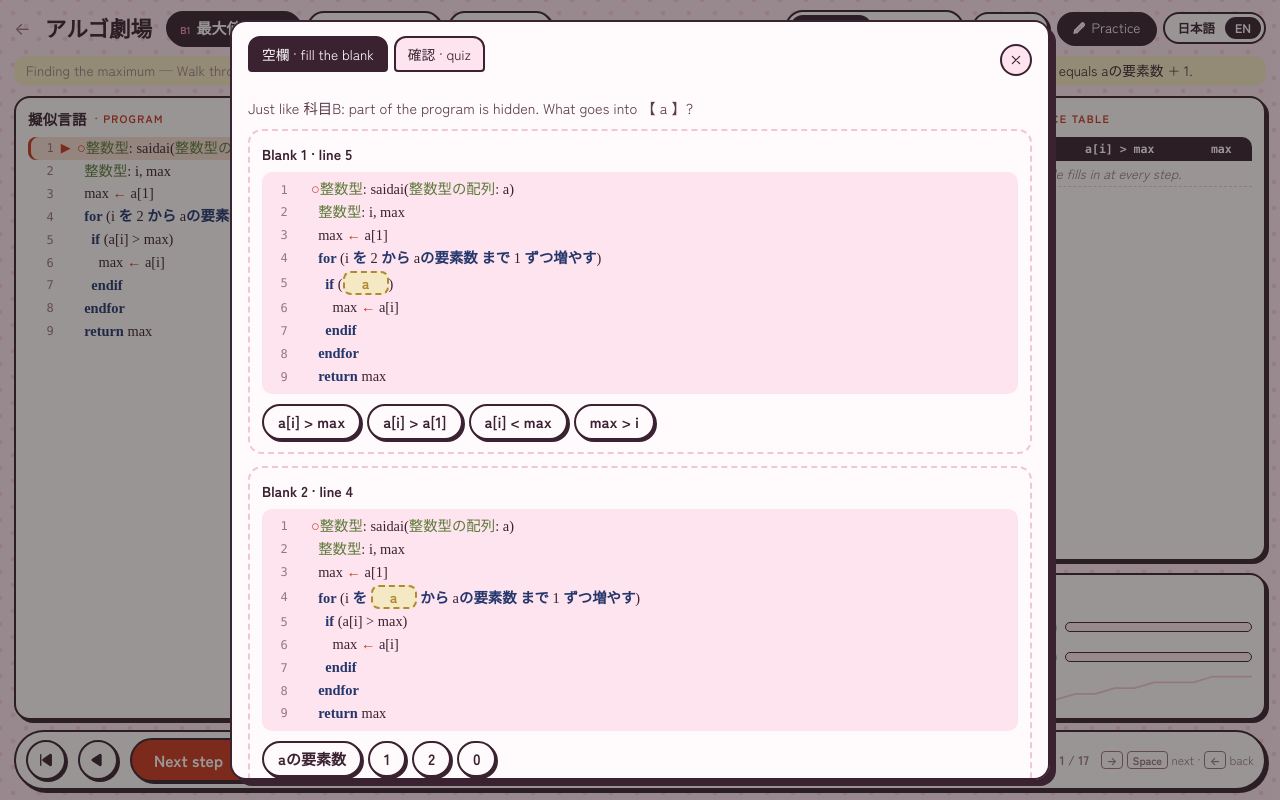
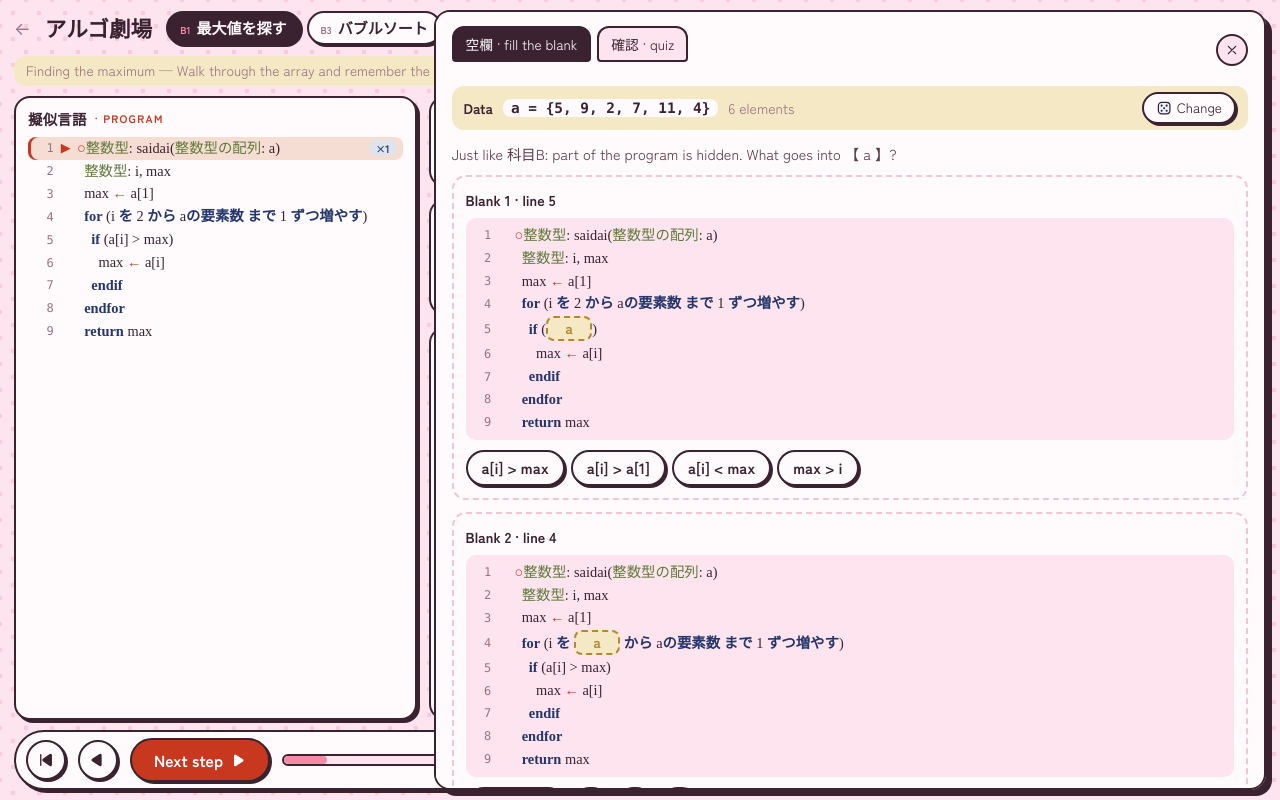
Before and after one commit to simondepussay/fe-etude, a plain HTML site: page web/algo/index.html in a window 1280 px wide. Both pictures are taken after a click on the button "Practice". Drawn offline with Linux system fonts and the light colour scheme; a web font is replaced by a local one.

Commit message:
アルゴ劇場 : exercices à côté du programme, mode jour forcé
Les questions demandent souvent de relire le programme ou les données :
la fenêtre d'exercices devient un panneau sur les deux tiers droits,
sans voile, qui laisse le 擬似言語 visible à gauche. En haut du
panneau, les données en cours (a, x, nombre d'éléments) et un bouton
pour les changer. Échap ou ✏️ le referment.

La page reste toujours en mode jour, même si le système est en sombre.

```diff
--- a/web/algo/algo.css
+++ b/web/algo/algo.css
@@ -32,7 +32,7 @@
 }
 
 * { box-sizing: border-box; }
-html { -webkit-text-size-adjust: 100%; }
+html { -webkit-text-size-adjust: 100%; color-scheme: light; }
 body { margin: 0; color: var(--ink); font: 15px/1.6 var(--ui);
   background: radial-gradient(var(--dot) 2.2px, transparent 2.6px) 0 0 / 26px 26px, radial-gradient(var(--dot) 2.2px, transparent 2.6px) 13px 13px / 26px 26px, var(--paper); }
 button, input, select { font: inherit; color: inherit; }
@@ -303,3 +303,11 @@ table.trace { border-collapse: separate; border-spacing: 0; width: 100%; font: .
 .amie-bulle .ico { width: 1.25em; height: 1.25em; margin-left: 3px; }
 .verdict .ico { margin: 0 2px; }
 :root[data-theme="dark"] .ico, .ico { color: inherit; }
+
+/* — panneau d'exercices : deux tiers droits, sans voile, le programme reste visible à gauche — */
+.fenetre.panneau { position: fixed; inset: 10px 14px 10px auto; margin: 0; width: calc(66.6vw - 20px); max-width: none; height: calc(100dvh - 20px); max-height: none; overflow: auto; z-index: 40; animation: glisse-g .3s cubic-bezier(.3, 1.3, .5, 1); }
+@keyframes glisse-g { from { transform: translateX(40px); opacity: 0; } }
+.exos-donnees { display: flex; flex-wrap: wrap; align-items: center; gap: 6px 10px; background: var(--kin-soft); border-radius: 12px; padding: 6px 12px; margin-bottom: 12px; font-size: .88rem; }
+.exos-donnees code { font: 700 .9rem var(--mono); background: var(--sheet); border-radius: 8px; padding: 1px 8px; }
+.exos-donnees .petit { margin-left: auto; }
+@media (max-width: 760px) { .fenetre.panneau { width: calc(100vw - 20px); } }
--- a/web/algo/fete.js
+++ b/web/algo/fete.js
@@ -18,7 +18,7 @@ function taille() { cv.width = innerWidth * devicePixelRatio; cv.height = innerH
 addEventListener("resize", taille); taille();
 
 /* Une <dialog> ouverte passe au-dessus de tout (top layer) : on s'y place pour rester visible. */
-function couche() { return document.querySelector("dialog[open]") || document.body; }
+function couche() { let d = null; try { d = document.querySelector("dialog:modal"); } catch {} return d || document.body; }
 function placer(el) { const c = couche(); if (el.parentNode !== c) c.appendChild(el); }
 
 function ajouter(x, y, n, force, haut) {
--- a/web/algo/index.html
+++ b/web/algo/index.html
@@ -1,5 +1,5 @@
 <!doctype html>
-<html lang="ja">
+<html lang="ja" data-theme="light">
 <head>
 <meta charset="utf-8">
 <meta name="viewport" content="width=device-width, initial-scale=1">
@@ -122,7 +122,7 @@
   <div id="donnees"></div>
 </dialog>
 
-<dialog id="d-exos" class="fenetre large">
+<dialog id="d-exos" class="fenetre panneau">
   <div class="fenetre-haut">
     <div class="onglets" id="onglets">
       <button data-onglet="blancs" data-t="o-blancs"></button>
@@ -130,6 +130,7 @@
     </div>
     <button class="fermer" data-fermer><svg class="ico"><use href="#i-croix"/></svg></button>
   </div>
+  <div id="exos-donnees" class="exos-donnees"></div>
   <div id="o-blancs" class="onglet"></div>
   <div id="o-qcm" class="onglet"></div>
 </dialog>
--- a/web/algo/moteur.js
+++ b/web/algo/moteur.js
@@ -450,8 +450,21 @@ function suivant() {
   avancer();
 }
 
-function ouvrir(id) { const d = $(id); if (!d.open) d.showModal(); }
-function fermer() { document.querySelectorAll("dialog[open]").forEach(d => d.close()); }
+/* le panneau d'exercices n'est pas modal : il couvre les deux tiers droits et laisse le programme visible */
+function ouvrir(id) {
+  const d = $(id);
+  if (d.open) { if (d.classList.contains("panneau")) d.close(); return; }
+  if (d.classList.contains("panneau")) { majExosDonnees(); d.show(); } else d.showModal();
+}
+function majExosDonnees() {
+  const d = S.donnees;
+  $("#exos-donnees").innerHTML = `<b>${L("データ", "Data")}</b><code>a = {${esc(d.a.join(", "))}}</code>${d.x !== undefined ? `<code>x = ${esc(d.x)}</code>` : ""}<span class="muted">${L(`要素数 ${d.a.length}`, `${d.a.length} elements`)}</span><button class="petit" id="exos-changer">${ico("de")}${L("変更", "Change")}</button>`;
+  $("#exos-changer").addEventListener("click", () => ouvrir("#d-donnees"));
+}
+function fermer() {
+  const modale = (() => { try { return document.querySelector("dialog:modal"); } catch { return null; } })();
+  (modale ? [modale] : document.querySelectorAll("dialog[open]")).forEach(d => d.close());
+}
 /* à la fermeture, confettis et amies reviennent dans la page */
 document.querySelectorAll("dialog").forEach(d => d.addEventListener("close", () => {
   const cv = $("#confettis"); if (cv.parentNode !== document.body) document.body.prepend(cv);
@@ -480,7 +493,7 @@ function charger(algo, donnees, garder = false) {
   else if (S.attente !== null) S.attente = Math.min(S.attente, steps.length - 1);
   ecrire(CLE + "-dernier", algo.id);
   construireChoix(); construireIntro(); construireCode(); construireVars(); construireStage();
-  construireDonnees(); construireBlancs(); construireQcm();
+  construireDonnees(); construireBlancs(); construireQcm(); majExosDonnees();
   maj();
 }
 
@@ -508,6 +521,7 @@ $("#ouvrir-exos").addEventListener("click", () => ouvrir("#d-exos"));
 document.querySelectorAll("[data-fermer]").forEach(b => b.addEventListener("click", fermer));
 document.querySelectorAll("dialog").forEach(d => d.addEventListener("click", e => { if (e.target === d) fermer(); }));
 document.addEventListener("keydown", e => {
+  if (e.key === "Escape" && $("#d-exos").open && !document.querySelector("#d-donnees[open]")) { $("#d-exos").close(); return; }
   if (document.querySelector("dialog[open]") || e.target.closest("input, select, textarea")) return;
   if (e.key === "ArrowRight" || e.key === " " || e.key === "Enter") {
     if (e.target.closest("button") && e.key !== "ArrowRight") return; /* Espace/Entrée sur un bouton : son propre clic */
```
